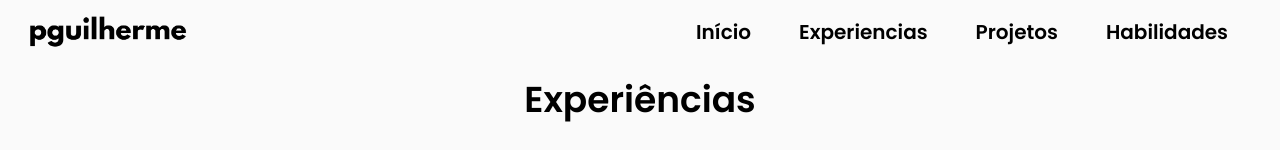
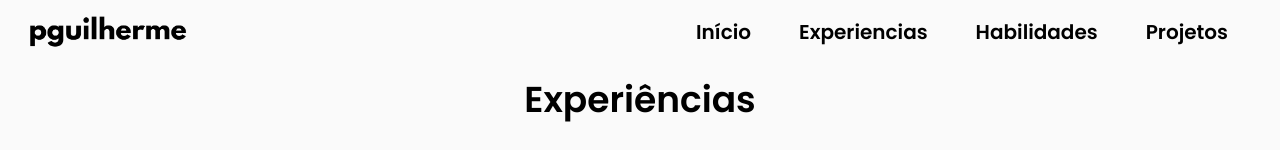
Before and after one commit to pguilhermef/pguilherme-portfolio, a Next.js app: page /experiences in a window 1280 px wide. Shown: the top 150 px of the page. Built offline with nearby package versions, Linux system fonts and the light colour scheme.

Commit message:
Add '/' in nav routes to navigate in home shortcuts

```diff
--- a/components/Navbar.js
+++ b/components/Navbar.js
@@ -7,11 +7,11 @@ import openNavbar from '../public/navbar_svg/open_navbar.svg'
 import logo from '../public/logo_images/logo_light.png'
 
 const navigation = [
-  { name: 'Início', href: '#home' },
-  { name: 'Experiencias', href: '#experiencies'},
+  { name: 'Início', href: '/#home' },
+  { name: 'Experiencias', href: '/#experiencies'},
   // { name: 'Quem sou eu', href: '#about' },
-  { name: 'Projetos', href: '#projects' },
-  { name: 'Habilidades', href: '#skills' },
+  { name: 'Habilidades', href: '/#skills' },
+  { name: 'Projetos', href: '/#projects' },
 ];
 
 // To do: Criar menu responsivo para telas menores.
```
